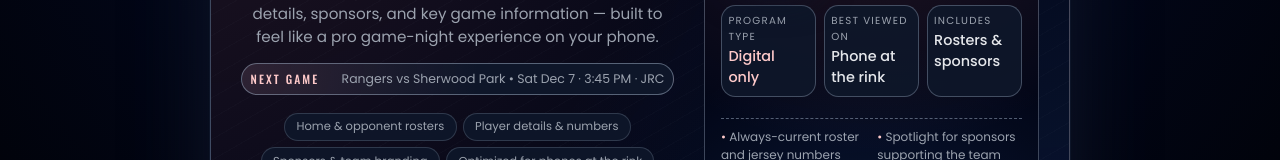
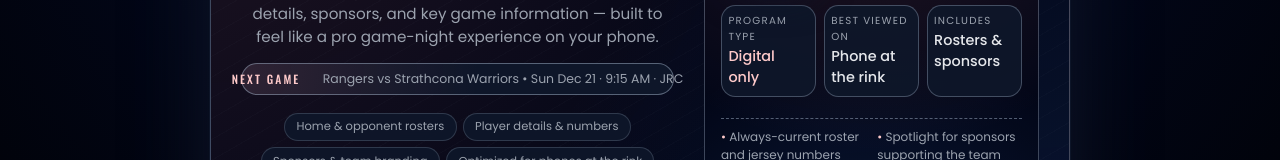
Before and after one commit to dsegberg79/RangersGameDay, a plain HTML site: page index.html in a window 1280 px wide. Shown: the part 316-476 px from the top of the page. Drawn offline with nearby package versions, Linux system fonts and the light colour scheme.

Commit message:
Update index.html

```diff
--- a/index.html
+++ b/index.html
@@ -539,7 +539,7 @@
             <span class="next-game-label">Next Game</span>
             <span class="next-game-dot"></span>
             <span class="next-game-info">
-              Rangers vs Sherwood Park • Sat Dec 7 · 3:45 PM · JRC
+              Rangers vs Strathcona Warriors • Sun Dec 21 · 9:15 AM · JRC
             </span>
           </div>
 
```
